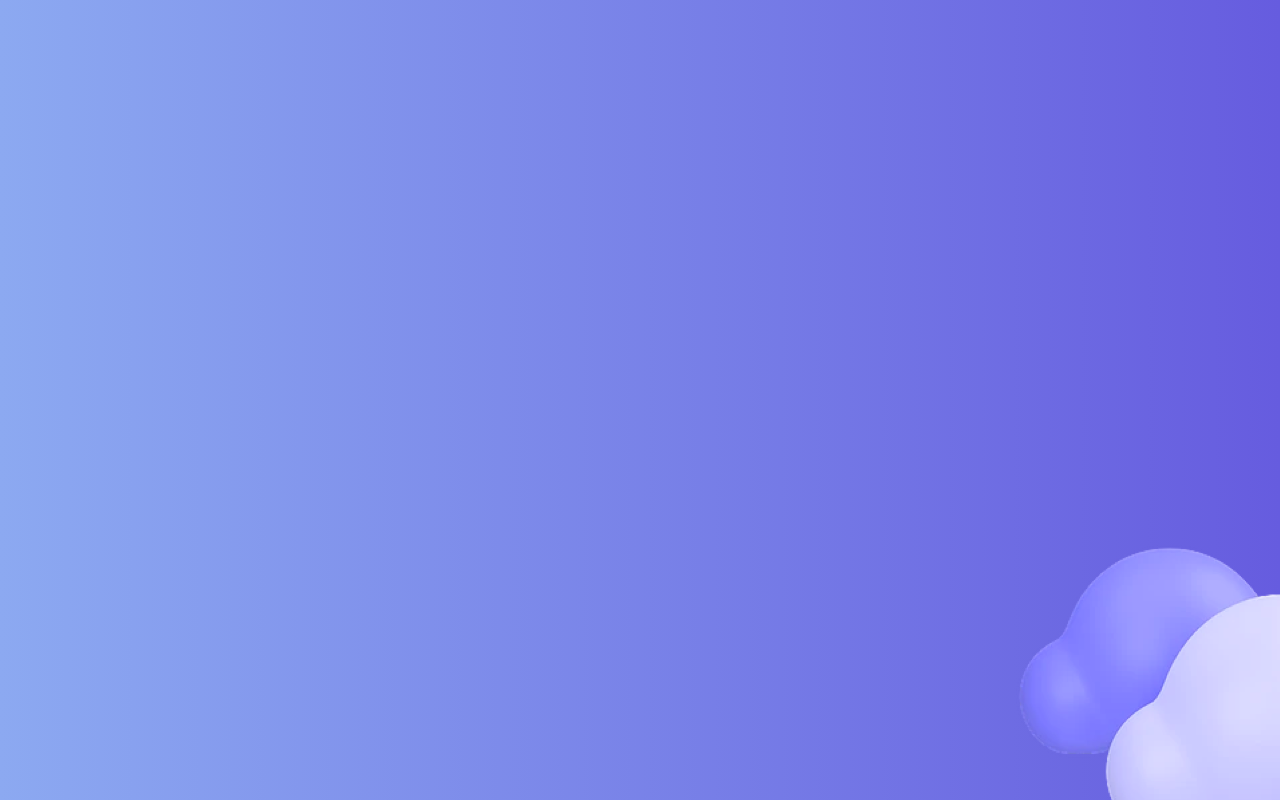
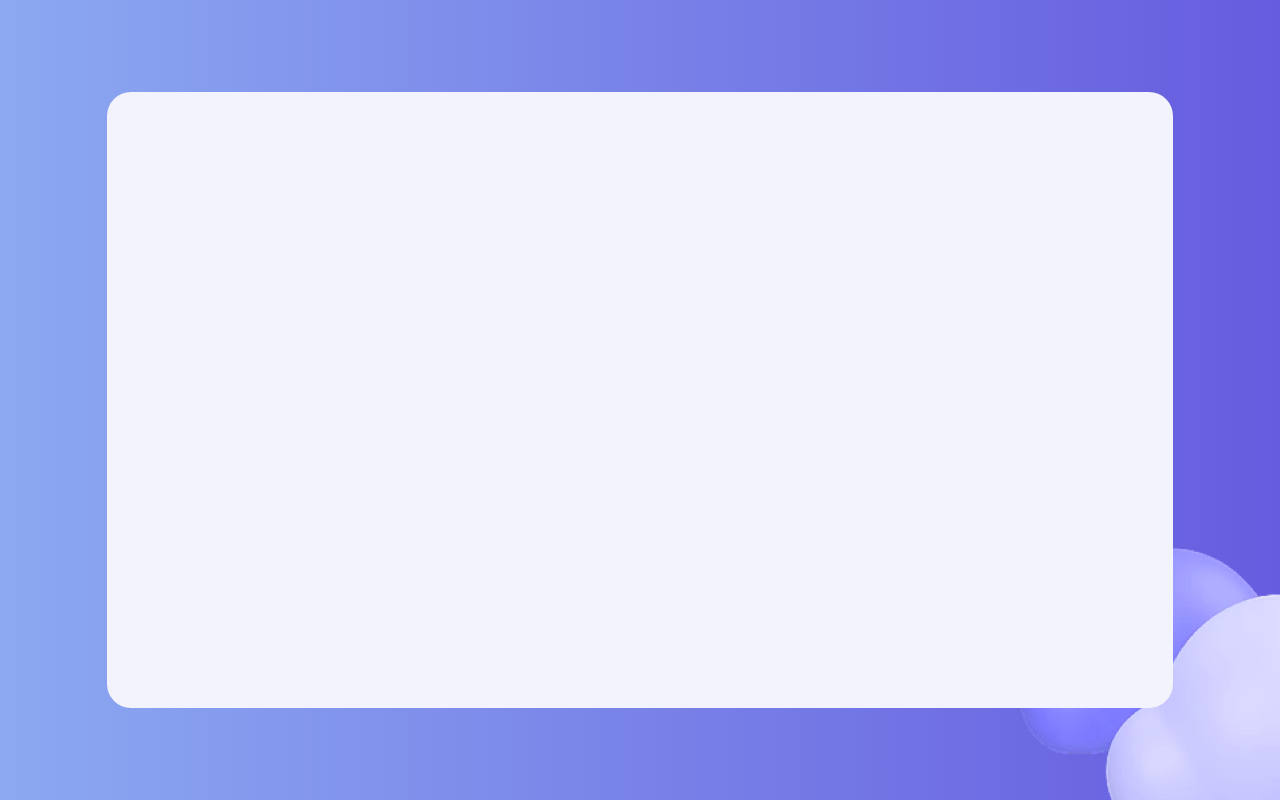
Before and after one commit to xiaobao26/Weather-APP, a React (Create React App) app in the folder weather-app/: page / in a window 1280 px wide. Built offline with nearby package versions, Linux system fonts and the light colour scheme.

Commit message:
feat: add WeatherCard component with gird layout

```diff
--- a/weather-app/src/App.js
+++ b/weather-app/src/App.js
@@ -1,9 +1,12 @@
 import './App.css';
-import {Background } from './components/Background/Background'
+import { Background } from './components/Background/Background';
+import { WeatherCard } from './components/components/WeatherCard/WeatherCard'
 
 function App() {
   return (
-    <Background />
+    <Background>
+      <WeatherCard />
+    </Background>
   );
 }
 
--- a/weather-app/src/components/Background/Background.jsx
+++ b/weather-app/src/components/Background/Background.jsx
@@ -3,7 +3,7 @@ import cloud  from '../../assets/background.png'
 
 export const Background = ({ children }) => {
     return (
-        <div className='h-screen w-screen relative bg-gradient-to-r from-sky to-floor'>
+        <div className='h-screen w-screen relative grid grid-cols-container grid-rows-container bg-gradient-to-r from-sky to-floor'>
             <img className='absolute right-0 bottom-0' src={cloud} alt="#" />
             {children}
         </div>
--- a/weather-app/src/components/components/WeatherCard/WeatherCard.jsx
+++ b/weather-app/src/components/components/WeatherCard/WeatherCard.jsx
@@ -0,0 +1,9 @@
+import React from 'react';
+
+export const WeatherCard = ({ children }) => {
+    return (
+        <div className='col-span-2-7 z-0 row-span-2-5 rounded-3xl' style={{backgroundColor: '#F2F3FD'}}>
+
+        </div>
+    )
+}
--- a/weather-app/tailwind.config.js
+++ b/weather-app/tailwind.config.js
@@ -9,6 +9,19 @@ module.exports = {
       colors: {
         'sky': '#8CA9F1',
         'floor': '#665CDF',
+      },
+      gridTemplateColumns: {
+        'container': '0.6fr repeat(6, minmax(0, 1fr)) 0.6fr',
+
+      },
+      gridTemplateRows: {
+        'container': '0.6fr repeat(4, minmax(0, 1fr)) 0.6fr'
+      },
+      gridColumn: {
+        'span-2-7': '2 / span 6',
+      },
+      gridRow: {
+        'span-2-5': '2 / span 4',
       }
     },
   },
```
